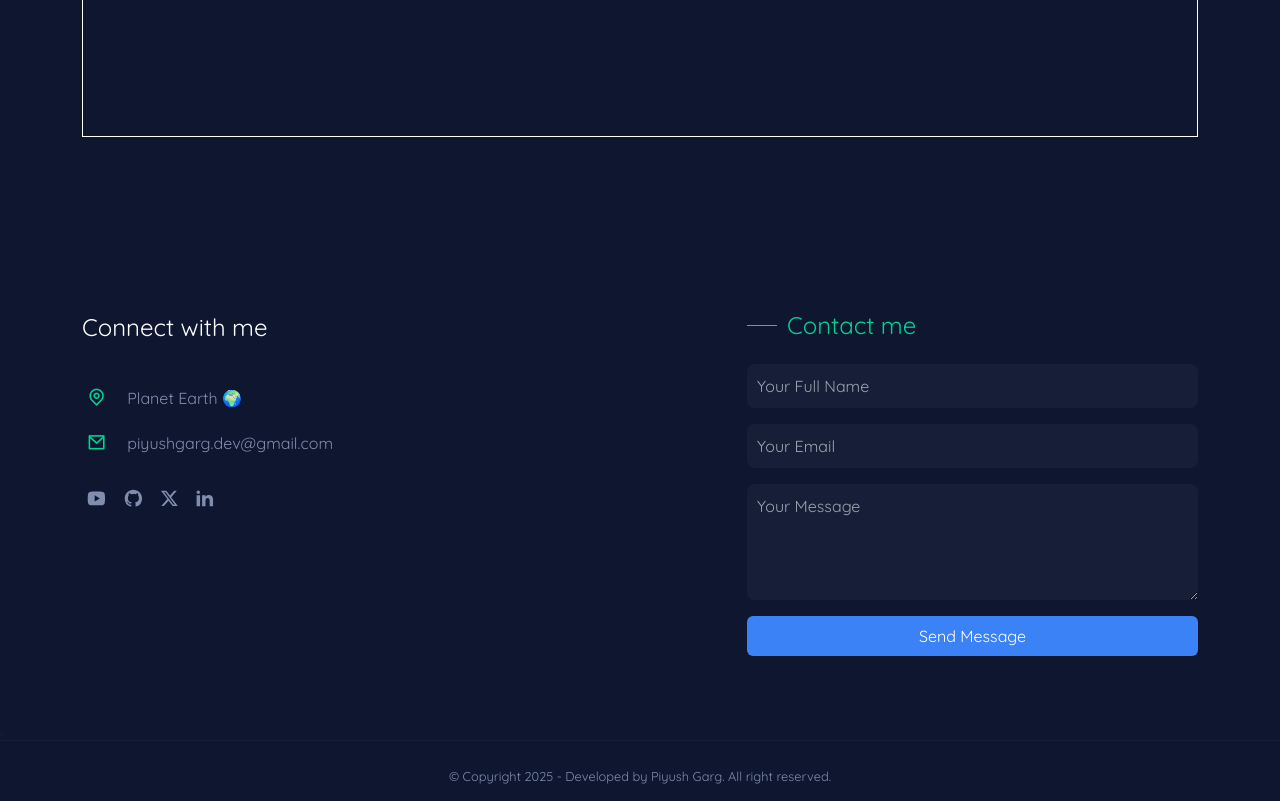
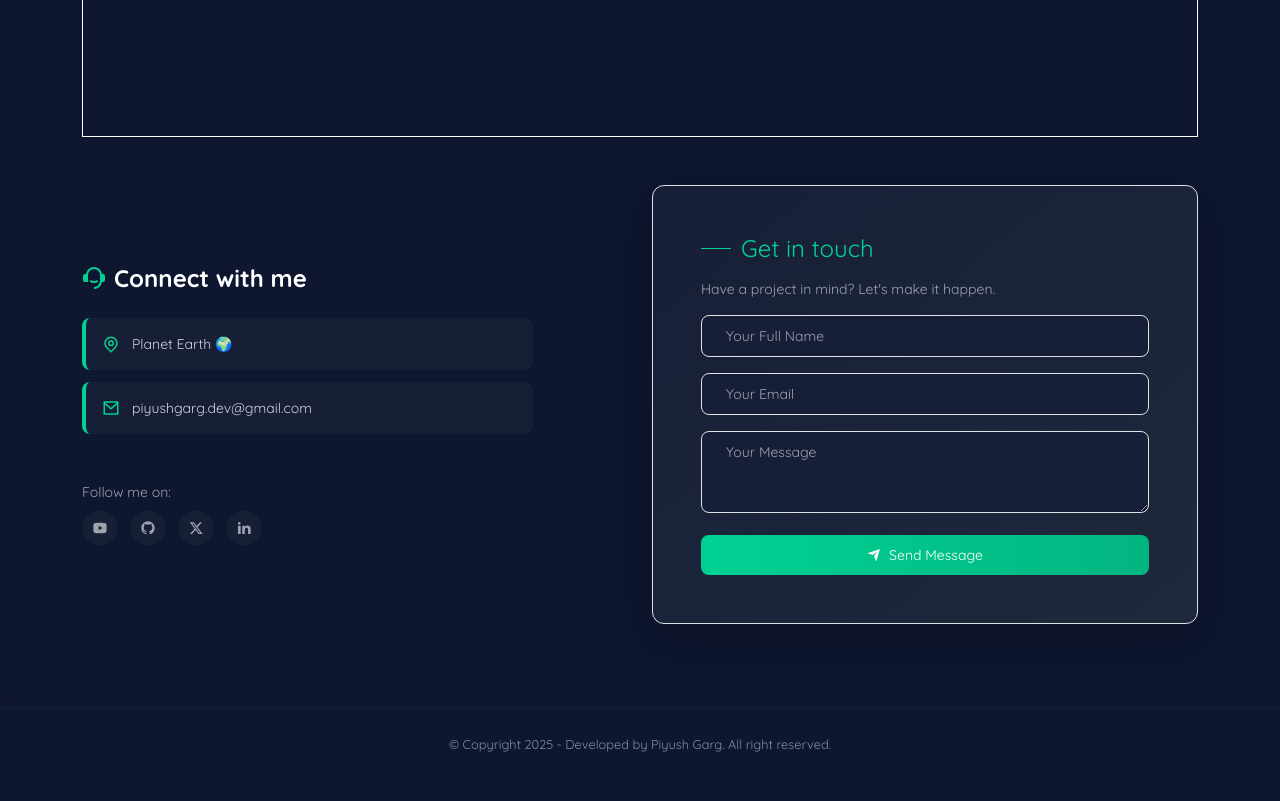
Before and after one commit to piyushgarg-dev/piyushgargdev-nextjs, a Next.js app: page / in a window 1280 px wide. Shown: the part 3460-4261 px from the top of the page. After the commit the page ends 4229 px from the top, so only its background shows below. Built offline with nearby package versions, Linux system fonts and the light colour scheme; no server answers.

Commit message:
Make the conatct us page more beautiful and more profeenal

```diff
--- a/components/UI/Contact.jsx
+++ b/components/UI/Contact.jsx
@@ -1,187 +1,152 @@
-import React from "react";
+import React, { useState } from "react";
 import { Container, Row, Col } from "reactstrap";
 import Link from "next/link";
 import SectionSubtitle from "./SectionSubtitle";
 import classes from "../../styles/contact.module.css";
-import Form from "./Form";
 import axios from "axios";
-import { useState } from "react";
+import {
+  RiYoutubeFill, RiGithubFill, RiLinkedinFill,
+  RiMailLine, RiMapPinLine, RiSendPlaneFill,
+  RiCustomerService2Fill
+} from "react-icons/ri";
+import { motion } from "framer-motion";
 import NewTwitterLogo from "./NewTwitterlogo";
-import { RiYoutubeFill, RiGithubFill, RiTwitterFill, RiLinkedinFill } from "react-icons/ri";
+
+// Animation Presets
+const fadeIn = {
+  hidden: { y: 20, opacity: 0 },
+  visible: { y: 0, opacity: 1, transition: { type: "spring", stiffness: 120 } },
+};
+const buttonAnim = {
+  initial: { scale: 1 },
+  hover: { scale: 1.05, transition: { duration: 0.2 } },
+  tap: { scale: 0.95 },
+};
+
 const Contact = () => {
   const [submitted, setSubmitted] = useState(false);
-  const handleSubmit = async (event) => {
-    event.preventDefault();
-    const data = {
-      name: event.target.name.value,
-      email: event.target.email.value,
-      message: event.target.message.value,
-    };
-    console.log(data);
+  const [loading, setLoading] = useState(false);
+
+  // Handle form submission
+  const handleSubmit = async (e) => {
+    e.preventDefault();
+    setLoading(true);
+
     try {
-      const response = await axios.post("/api/contact", data);
-      if (response.status === 200) {
+      const { name, email, message } = e.target;
+      await axios.post("/api/contact", {
+        name: name.value,
+        email: email.value,
+        message: message.value,
+      });
       setSubmitted(true);
-        console.log("Form submitted");
-      } else {
-        console.log("Failed");
-      }
-    } catch (error) {
-      console.log(error);
+    } catch (err) {
+      console.error("Contact form error:", err);
+    } finally {
+      setLoading(false);
     }
   };
 
+  // Social Links
+  const socials = [
+    { href: "https://youtube.com/@piyushgargdev", icon: <RiYoutubeFill size={16} />, color: "hover:text-[#FF0000]" },
+    { href: "https://github.com/piyushgarg-dev", icon: <RiGithubFill size={16} />, color: "hover:text-white" },
+    { href: "https://twitter.com/piyushgarg_dev", icon: <NewTwitterLogo size={16} />, color: "hover:text-[#1DA1F2]" },
+    { href: "https://www.linkedin.com/in/piyushgarg195/", icon: <RiLinkedinFill size={16} />, color: "hover:text-[#0A66C2]" },
+  ];
+
   return (
-    <section id="contact" className={`${classes.contact}`}>
+    <section id="contact" className={`${classes.contact} py-12`}>
       <Container>
-        <Row className="flex justify-between flex-col md:flex-row ">
-          <Col lg="4" md="6">
+        <Row className="flex flex-col md:flex-row justify-between items-center">
 
-            <h3 className="mt-4 mb-4 text-2xl">Connect with me</h3>
+          {/* --- Contact Info --- */}
+          <Col lg="5" md="6" className="mb-6 md:mb-0">
+            <motion.div initial="hidden" whileInView="visible" viewport={{ once: true, margin: "-100px" }}>
+              <h3 className="flex items-center text-2xl font-bold text-white mb-4">
+                <RiCustomerService2Fill className="mr-2 text-[#01d293]" /> Connect with me
+              </h3>
 
-            <ul className={`${classes.contact__info__list}`}>
-              <li className={`${classes.info__item}`}>
-                <span>
-                  <i className="ri-map-pin-line"></i>
-                </span>
-                <p>Planet Earth 🌍</p>
-              </li>
-              <li className={`${classes.info__item}`}>
-                <span>
-                  <a href="mailto:piyushgarg.dev@gmail.com">
-                    <i className="ri-mail-line"></i>
-                  </a>
-                </span>
-                <p>
-                  <a className="hover:text-[#01d293]" href="mailto:piyushgarg.dev@gmail.com">
+              <ul className="space-y-3 mb-5">
+                <motion.li variants={fadeIn} className="flex items-center p-3 rounded-lg bg-[#1e293b]/50 backdrop-blur-sm border-l-4 border-[#01d293]">
+                  <RiMapPinLine className="mr-3 text-[#01d293]" size={18} />
+                  <p className="text-gray-300 text-sm">Planet Earth 🌍</p>
+                </motion.li>
+                <motion.li variants={fadeIn} className="flex items-center p-3 rounded-lg bg-[#1e293b]/50 backdrop-blur-sm border-l-4 border-[#01d293]">
+                  <a href="mailto:piyushgarg.dev@gmail.com" className="flex items-center text-gray-300 hover:text-[#01d293] text-sm">
+                    <RiMailLine className="mr-3 text-[#01d293]" size={18} />
                     piyushgarg.dev@gmail.com
                   </a>
-                </p>
-              </li>
+                </motion.li>
               </ul>
 
-            <div className={`${classes.social__links}`}>
+              <p className="text-gray-400 text-sm mb-2">Follow me on:</p>
+              <div className="flex space-x-3">
+                {socials.map(({ href, icon, color }, i) => (
+                  <motion.div key={i} whileHover={{ y: -3 }} whileTap={{ scale: 0.95 }}>
                     <Link
-                className="hover:text-[#01d293] duration-300"
-                aria-label="Youtube Channel"
-                href="https://youtube.com/@piyushgargdev"
+                      href={href}
                       target="_blank"
+                      className={`flex items-center justify-center w-9 h-9 rounded-full bg-[#1e293b]/50 backdrop-blur-sm text-gray-400 transition-colors ${color}`}
                     >
-                <RiYoutubeFill />
+                      {icon}
                     </Link>
-              <Link
-                className="hover:text-[#01d293] duration-300"
-                aria-label="Github Profile"
-                href="https://github.com/piyushgarg-dev"
-                target="_blank"
-              >
-                <RiGithubFill />
-              </Link>
-              <Link
-                className="hover:text-[#01d293] duration-300"
-                aria-label="Twitter Account"
-                href="https://twitter.com/piyushgarg_dev"
-                target="_blank"
-              >
+                  </motion.div>
+                ))}
+              </div>
+            </motion.div>
+          </Col>
 
-                <NewTwitterLogo />
-              </Link>
-              <Link
-                className="hover:text-[#01d293] duration-300"
-                aria-label="LinedIn Account"
-                href="https://www.linkedin.com/in/piyushgarg195/"
-                target="_blank"
-              >
-                <RiLinkedinFill />
-              </Link>
-            </div>
-          </Col>
-          <Col lg="5" md="6">
+          {/* --- Contact Form / Success --- */}
+          <Col lg="6" md="6">
             {submitted ? (
-              <div className="flex justify-center items-center text-xl font-bold h-[30vh]">
-                <p>Message Sent!</p>
-              </div>
+              <motion.div initial={{ opacity: 0, y: 20 }} animate={{ opacity: 1, y: 0 }}
+                className="flex flex-col items-center text-center p-6 rounded-xl bg-gradient-to-br from-[#171f38] to-[#1e293b] border border-[#2d3748] shadow-lg">
+                <motion.div animate={{ scale: [1, 1.2, 1], rotate: [0, 10, -10, 0] }} transition={{ duration: 0.5 }}
+                  className="mb-3 text-4xl text-[#01d293]">✓</motion.div>
+                <h3 className="text-xl font-bold text-white">Message Sent!</h3>
+                <p className="mt-2 text-gray-400 text-sm">I'll get back to you soon.</p>
+                <motion.button whileHover={{ scale: 1.05 }} whileTap={{ scale: 0.95 }}
+                  onClick={() => setSubmitted(false)}
+                  className="px-5 py-2 mt-4 text-sm text-white rounded-lg bg-[#01d293] hover:bg-[#02b580]">
+                  Send Another Message
+                </motion.button>
+              </motion.div>
             ) : (
-              <>
-                <div className="mt-4 mb-4 text-2xl"><SectionSubtitle subtitle="Contact me" /></div>
+              <motion.form onSubmit={handleSubmit}
+                initial="hidden" whileInView="visible" viewport={{ once: true, margin: "-100px" }}
+                className="p-5 space-y-4 rounded-xl bg-gradient-to-br from-[#171f38] to-[#1e293b] border border-[#2d3748] shadow-lg">
+                <SectionSubtitle subtitle="Get in touch" />
+                <p className="text-gray-400 text-sm">Have a project in mind? Let's make it happen.</p>
 
-                <form className="flex flex-col space-y-4" onSubmit={handleSubmit}>
-                  <input
-                    className="text-md border-transparent rounded-lg block w-full p-2.5 bg-[#171f38] placeholder-gray-400 text-white"
-                    type="text"
-                    name="name"
-                    placeholder="Your Full Name"
-                    required
-                    autoComplete="off"
+                {["name", "email", "message"].map((field, i) =>
+                  field === "message" ? (
+                    <motion.textarea key={i} name={field} rows="3" required
+                      placeholder="Your Message"
+                      className="w-full px-4 py-2.5 text-sm text-white rounded-lg bg-[#171f38] border border-transparent focus:bg-[#1a223c] focus:border-[#01d293] focus:ring-2 focus:ring-[#01d293]/30"
                     />
-                  <input
-                    className="text-md border-transparent rounded-lg block w-full p-2.5 bg-[#171f38] placeholder-gray-400 text-white"
-                    type="email"
-                    name="email"
-                    placeholder="Your Email"
-                    required
-                    autoComplete="off"
+                  ) : (
+                    <motion.input key={i} type={field === "email" ? "email" : "text"} name={field} required
+                      placeholder={`Your ${field === "name" ? "Full Name" : "Email"}`}
+                      className="w-full px-4 py-2.5 text-sm text-white rounded-lg bg-[#171f38] border border-transparent focus:bg-[#1a223c] focus:border-[#01d293] focus:ring-2 focus:ring-[#01d293]/30"
                     />
-                  <textarea
-                    className="text-md border-transparent rounded-lg block w-full p-2.5 bg-[#171f38] placeholder-gray-400 text-white"
-                    name="message"
-                    placeholder="Your Message"
-                    required
-                    rows="4"
-                    autoComplete="off"
-                  ></textarea>
-                  <button
-                    type="submit"
-                    className="bg-blue-500 text-white px-4 py-2 rounded-md hover:bg-blue-600"
-                  >
-                    Send Message
-                  </button>
-                </form>
-              </>
+                  )
+                )}
+
+                <motion.button type="submit" disabled={loading}
+                  variants={buttonAnim} initial="initial" whileHover="hover" whileTap="tap"
+                  className="flex items-center justify-center w-full px-5 py-2.5 text-sm text-white rounded-lg bg-gradient-to-r from-[#01d293] to-[#02b580] hover:from-[#02b580] hover:to-[#01d293] disabled:opacity-70">
+                  {loading ? (
+                    <motion.div animate={{ rotate: 360 }} transition={{ duration: 1, repeat: Infinity, ease: "linear" }}
+                      className="w-4 h-4 mr-2 border-2 border-white border-t-transparent rounded-full" />
+                  ) : <RiSendPlaneFill className="mr-2" size={14} />}
+                  {loading ? "Sending..." : "Send Message"}
+                </motion.button>
+              </motion.form>
             )}
           </Col>
         </Row>
       </Container>
-      {/* <Container className=" w-80">
-        {submitted ? (
-          <div className="flex justify-center items-center text-xl font-bold h-[30vh]">
-            <p>Message Sent!</p>
-          </div>
-        ) : (
-          <form className="flex flex-col space-y-4" onSubmit={handleSubmit}>
-            <input
-              className="border border-gray-300 bg-transparent px-4 py-2 rounded-md focus:outline-none focus:ring-2 focus:rgba(77, 181, 255, 0.4) text-white"
-              type="text"
-              name="name"
-              placeholder="Your Full Name"
-              required
-              autoComplete="off"
-            />
-            <input
-              className="border border-gray-300 bg-transparent px-4 py-2 rounded-md focus:outline-none focus:ring-2 focus:[rgba(77, 181, 255, 0.4)] text-white"
-              type="email"
-              name="email"
-              placeholder="Your Email"
-              required
-              autoComplete="off"
-            />
-            <textarea
-              className="border border-gray-300 bg-transparent px-4 py-2 rounded-md focus:outline-none focus:ring-2 focus:rgba(77, 181, 255, 0.4) text-white"
-              name="message"
-              placeholder="Your Message"
-              required
-              rows="4"
-              autoComplete="off"
-            ></textarea>
-            <button
-              type="submit"
-              className="bg-blue-500 text-white px-4 py-2 rounded-md hover:bg-blue-600"
-            >
-              Send Message
-            </button>
-          </form>
-        )}
-      </Container> */}
     </section>
   );
 };
--- a/package.json
+++ b/package.json
@@ -11,10 +11,14 @@
   "dependencies": {
     "@formspark/use-formspark": "^0.1.39",
     "@next-auth/mongodb-adapter": "^1.1.1",
+    "@radix-ui/react-dialog": "^1.1.15",
+    "@radix-ui/react-dropdown-menu": "^2.1.16",
+    "@radix-ui/react-tabs": "^1.1.13",
     "@vercel/analytics": "^0.1.6",
     "add": "^2.0.6",
     "axios": "^1.2.1",
     "bootstrap": "^5.1.3",
+    "framer-motion": "^12.23.12",
     "globby": "^13.1.3",
     "google-spreadsheet": "^3.3.0",
     "googleapis": "^110.0.0",
@@ -22,7 +26,6 @@
     "next": "^13.1.1",
     "next-auth": "^4.18.10",
     "react": "18.2.0",
-    "react-browser-ui": "^1.3.5",
     "react-device-detect": "^2.2.2",
     "react-dom": "18.2.0",
     "react-icons": "^4.9.0",
```
Also changed, not shown: 2 other files (tests, documents, lock files or other folders). Lines whose indentation alone changed are shown as unchanged.
